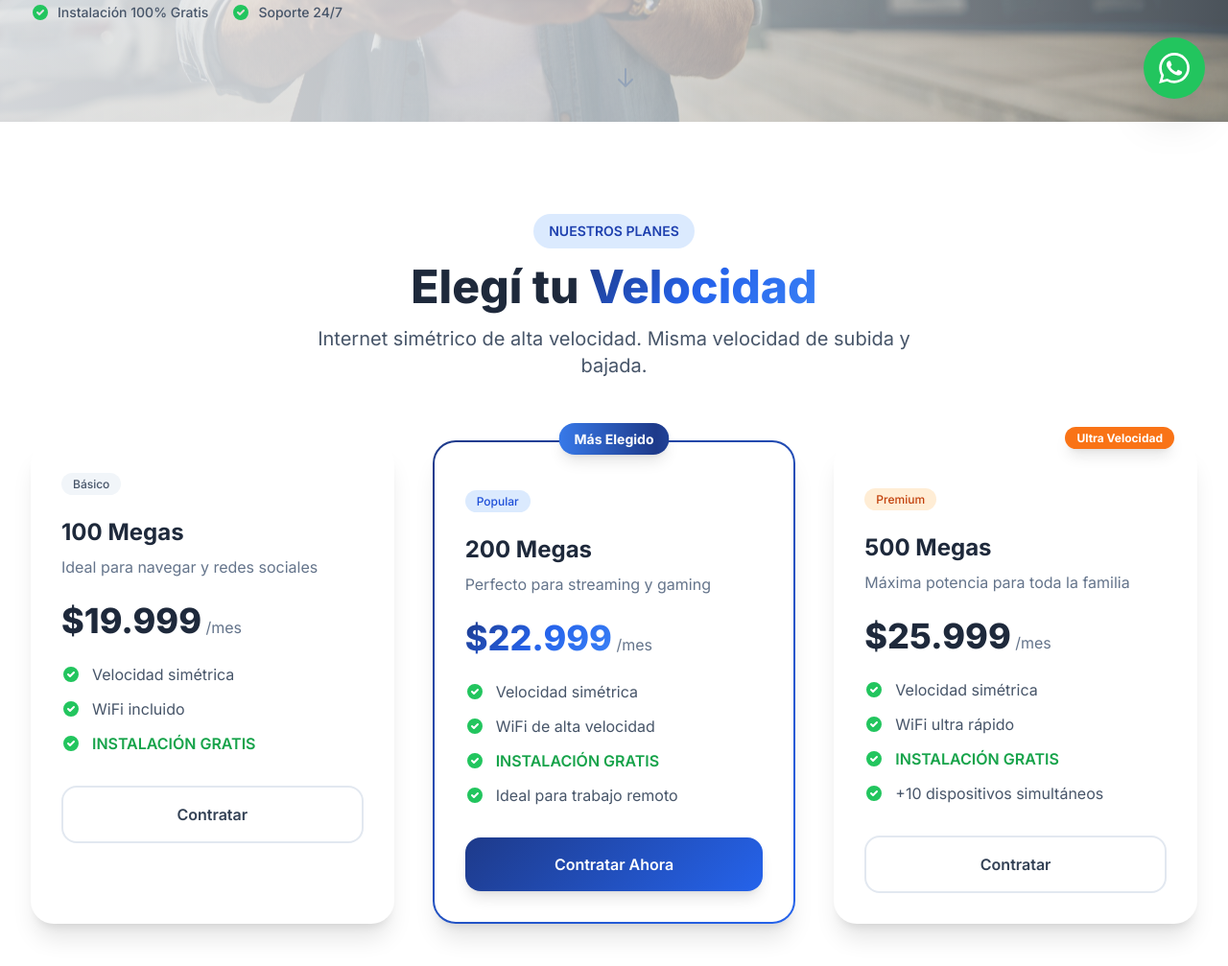
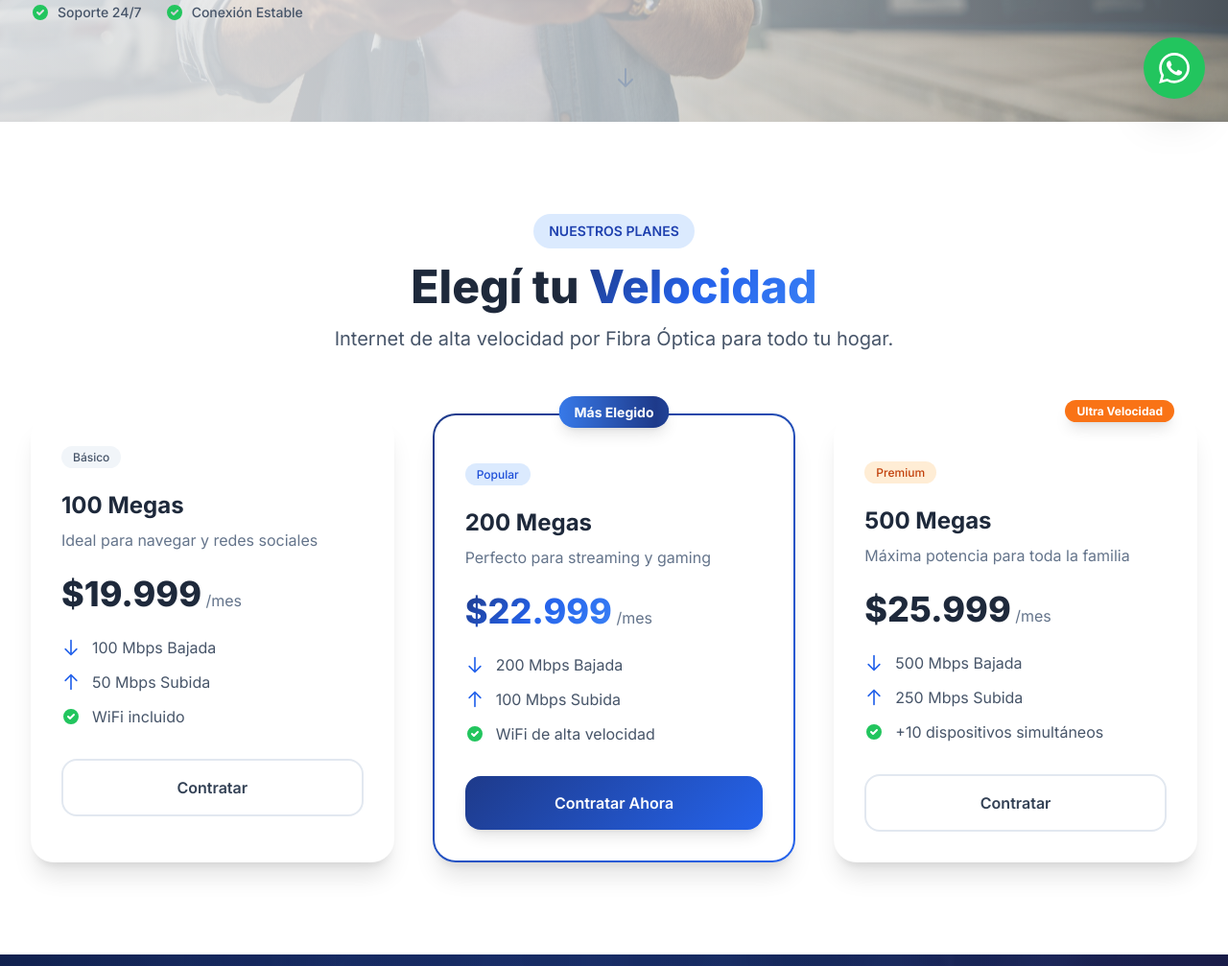
Before and after one commit to agustinSC2034/LARANET, a plain HTML site: page index.html in a window 1280 px wide. Shown: the part 673-1680 px from the top of the page at 96% size. Drawn offline with nearby package versions, Linux system fonts and the light colour scheme.

Commit message:
Update marketing copy and icons in index.html
Revise product messaging and visuals across the landing page: replace references to “Internet simétrico/instalación gratis” with fiber-focused copy and new CTAs (e.g. “Conectate a lo que más te gusta”, “Soporte 24/7”, “Conexión Estable”). Update plan bullets to explicit speeds (100/50, 200/100, 500/250 Mbps), swap checklist icons from filled green checks to blue outlined stroke icons, and refresh feature card headings and descriptions (e.g. "Ultra Velocidad", "Menor Latencia", "Navegación Ilimitada", "Sin Línea Telefónica") with updated SVG paths. These edits refresh the product positioning and UI icons to better reflect the fiber service offering and speed tiers.

```diff
--- a/index.html
+++ b/index.html
@@ -570,8 +570,8 @@
                     </h1>
 
                     <p class="text-xl text-slate-600 mb-8 max-w-lg font-medium">
-                        Internet Simétrico por Fibra Óptica + TV HD. <br>
-                        <span class="font-semibold text-blue-600">Instalación 100% Bonificada.</span>
+                        Internet por Fibra Óptica + TV HD. <br>
+                        <span class="font-semibold text-blue-600">Conectate a lo que más te gusta.</span>
                     </p>
 
                     <div class="flex flex-col sm:flex-row gap-4">
@@ -594,13 +594,13 @@
                             <svg class="w-5 h-5 text-green-500 mr-2" fill="currentColor" viewBox="0 0 20 20">
                                 <path fill-rule="evenodd" d="M10 18a8 8 0 100-16 8 8 0 000 16zm3.707-9.293a1 1 0 00-1.414-1.414L9 10.586 7.707 9.293a1 1 0 00-1.414 1.414l2 2a1 1 0 001.414 0l4-4z" clip-rule="evenodd"/>
                             </svg>
-                            <span class="text-sm">Instalación 100% Gratis</span>
+                            <span class="text-sm">Soporte 24/7</span>
                         </div>
                         <div class="flex items-center">
                             <svg class="w-5 h-5 text-green-500 mr-2" fill="currentColor" viewBox="0 0 20 20">
                                 <path fill-rule="evenodd" d="M10 18a8 8 0 100-16 8 8 0 000 16zm3.707-9.293a1 1 0 00-1.414-1.414L9 10.586 7.707 9.293a1 1 0 00-1.414 1.414l2 2a1 1 0 001.414 0l4-4z" clip-rule="evenodd"/>
                             </svg>
-                            <span class="text-sm">Soporte 24/7</span>
+                            <span class="text-sm">Conexión Estable</span>
                         </div>
                     </div>
                 </div>
@@ -636,7 +636,7 @@
                     Elegí tu <span class="gradient-text">Velocidad</span>
                 </h2>
                 <p class="text-xl text-slate-600 max-w-2xl mx-auto">
-                    Internet simétrico de alta velocidad. Misma velocidad de subida y bajada.
+                    Internet de alta velocidad por Fibra Óptica para todo tu hogar.
                 </p>
             </div>
 
@@ -654,22 +654,22 @@
                     </div>
                     <ul class="space-y-3 mb-8">
                         <li class="flex items-center text-slate-600">
-                            <svg class="w-5 h-5 text-green-500 mr-3" fill="currentColor" viewBox="0 0 20 20">
-                                <path fill-rule="evenodd" d="M10 18a8 8 0 100-16 8 8 0 000 16zm3.707-9.293a1 1 0 00-1.414-1.414L9 10.586 7.707 9.293a1 1 0 00-1.414 1.414l2 2a1 1 0 001.414 0l4-4z" clip-rule="evenodd"/>
+                            <svg class="w-5 h-5 text-blue-600 mr-3" fill="none" stroke="currentColor" viewBox="0 0 24 24">
+                                <path stroke-linecap="round" stroke-linejoin="round" stroke-width="2" d="M19 14l-7 7m0 0l-7-7m7 7V3"/>
                             </svg>
-                            Velocidad simétrica
+                            100 Mbps Bajada
+                        </li>
+                        <li class="flex items-center text-slate-600">
+                            <svg class="w-5 h-5 text-blue-600 mr-3" fill="none" stroke="currentColor" viewBox="0 0 24 24">
+                                <path stroke-linecap="round" stroke-linejoin="round" stroke-width="2" d="M5 10l7-7m0 0l7 7m-7-7v18"/>
+                            </svg>
+                            50 Mbps Subida
                         </li>
                         <li class="flex items-center text-slate-600">
                             <svg class="w-5 h-5 text-green-500 mr-3" fill="currentColor" viewBox="0 0 20 20">
                                 <path fill-rule="evenodd" d="M10 18a8 8 0 100-16 8 8 0 000 16zm3.707-9.293a1 1 0 00-1.414-1.414L9 10.586 7.707 9.293a1 1 0 00-1.414 1.414l2 2a1 1 0 001.414 0l4-4z" clip-rule="evenodd"/>
                             </svg>
                             WiFi incluido
-                        </li>
-                        <li class="flex items-center text-green-600 font-semibold">
-                            <svg class="w-5 h-5 text-green-500 mr-3" fill="currentColor" viewBox="0 0 20 20">
-                                <path fill-rule="evenodd" d="M10 18a8 8 0 100-16 8 8 0 000 16zm3.707-9.293a1 1 0 00-1.414-1.414L9 10.586 7.707 9.293a1 1 0 00-1.414 1.414l2 2a1 1 0 001.414 0l4-4z" clip-rule="evenodd"/>
-                            </svg>
-                            INSTALACIÓN GRATIS
                         </li>
                     </ul>
                     <a href="https://wa.me/5491123948816?text=Hola!%20Me%20interesa%20el%20plan%20de%20100%20Megas" target="_blank" class="block w-full py-4 text-center border-2 border-slate-200 text-slate-700 rounded-2xl font-semibold hover:border-blue-400 hover:text-blue-600 transition-all hover:scale-105">
@@ -695,28 +695,22 @@
                     </div>
                     <ul class="space-y-3 mb-8">
                         <li class="flex items-center text-slate-600">
-                            <svg class="w-5 h-5 text-green-500 mr-3" fill="currentColor" viewBox="0 0 20 20">
-                                <path fill-rule="evenodd" d="M10 18a8 8 0 100-16 8 8 0 000 16zm3.707-9.293a1 1 0 00-1.414-1.414L9 10.586 7.707 9.293a1 1 0 00-1.414 1.414l2 2a1 1 0 001.414 0l4-4z" clip-rule="evenodd"/>
+                            <svg class="w-5 h-5 text-blue-600 mr-3" fill="none" stroke="currentColor" viewBox="0 0 24 24">
+                                <path stroke-linecap="round" stroke-linejoin="round" stroke-width="2" d="M19 14l-7 7m0 0l-7-7m7 7V3"/>
                             </svg>
-                            Velocidad simétrica
+                            200 Mbps Bajada
+                        </li>
+                        <li class="flex items-center text-slate-600">
+                            <svg class="w-5 h-5 text-blue-600 mr-3" fill="none" stroke="currentColor" viewBox="0 0 24 24">
+                                <path stroke-linecap="round" stroke-linejoin="round" stroke-width="2" d="M5 10l7-7m0 0l7 7m-7-7v18"/>
+                            </svg>
+                            100 Mbps Subida
                         </li>
                         <li class="flex items-center text-slate-600">
                             <svg class="w-5 h-5 text-green-500 mr-3" fill="currentColor" viewBox="0 0 20 20">
                                 <path fill-rule="evenodd" d="M10 18a8 8 0 100-16 8 8 0 000 16zm3.707-9.293a1 1 0 00-1.414-1.414L9 10.586 7.707 9.293a1 1 0 00-1.414 1.414l2 2a1 1 0 001.414 0l4-4z" clip-rule="evenodd"/>
                             </svg>
                             WiFi de alta velocidad
-                        </li>
-                        <li class="flex items-center text-green-600 font-semibold">
-                            <svg class="w-5 h-5 text-green-500 mr-3" fill="currentColor" viewBox="0 0 20 20">
-                                <path fill-rule="evenodd" d="M10 18a8 8 0 100-16 8 8 0 000 16zm3.707-9.293a1 1 0 00-1.414-1.414L9 10.586 7.707 9.293a1 1 0 00-1.414 1.414l2 2a1 1 0 001.414 0l4-4z" clip-rule="evenodd"/>
-                            </svg>
-                            INSTALACIÓN GRATIS
-                        </li>
-                        <li class="flex items-center text-slate-600">
-                            <svg class="w-5 h-5 text-green-500 mr-3" fill="currentColor" viewBox="0 0 20 20">
-                                <path fill-rule="evenodd" d="M10 18a8 8 0 100-16 8 8 0 000 16zm3.707-9.293a1 1 0 00-1.414-1.414L9 10.586 7.707 9.293a1 1 0 00-1.414 1.414l2 2a1 1 0 001.414 0l4-4z" clip-rule="evenodd"/>
-                            </svg>
-                            Ideal para trabajo remoto
                         </li>
                     </ul>
                     <a href="https://wa.me/5491123948816?text=Hola!%20Me%20interesa%20el%20plan%20de%20200%20Megas" target="_blank" class="gradient-btn block w-full py-4 text-center text-white rounded-2xl font-semibold shadow-lg">
@@ -742,22 +736,16 @@
                     </div>
                     <ul class="space-y-3 mb-8">
                         <li class="flex items-center text-slate-600">
-                            <svg class="w-5 h-5 text-green-500 mr-3" fill="currentColor" viewBox="0 0 20 20">
-                                <path fill-rule="evenodd" d="M10 18a8 8 0 100-16 8 8 0 000 16zm3.707-9.293a1 1 0 00-1.414-1.414L9 10.586 7.707 9.293a1 1 0 00-1.414 1.414l2 2a1 1 0 001.414 0l4-4z" clip-rule="evenodd"/>
+                            <svg class="w-5 h-5 text-blue-600 mr-3" fill="none" stroke="currentColor" viewBox="0 0 24 24">
+                                <path stroke-linecap="round" stroke-linejoin="round" stroke-width="2" d="M19 14l-7 7m0 0l-7-7m7 7V3"/>
                             </svg>
-                            Velocidad simétrica
+                            500 Mbps Bajada
                         </li>
                         <li class="flex items-center text-slate-600">
-                            <svg class="w-5 h-5 text-green-500 mr-3" fill="currentColor" viewBox="0 0 20 20">
-                                <path fill-rule="evenodd" d="M10 18a8 8 0 100-16 8 8 0 000 16zm3.707-9.293a1 1 0 00-1.414-1.414L9 10.586 7.707 9.293a1 1 0 00-1.414 1.414l2 2a1 1 0 001.414 0l4-4z" clip-rule="evenodd"/>
+                            <svg class="w-5 h-5 text-blue-600 mr-3" fill="none" stroke="currentColor" viewBox="0 0 24 24">
+                                <path stroke-linecap="round" stroke-linejoin="round" stroke-width="2" d="M5 10l7-7m0 0l7 7m-7-7v18"/>
                             </svg>
-                            WiFi ultra rápido
-                        </li>
-                        <li class="flex items-center text-green-600 font-semibold">
-                            <svg class="w-5 h-5 text-green-500 mr-3" fill="currentColor" viewBox="0 0 20 20">
-                                <path fill-rule="evenodd" d="M10 18a8 8 0 100-16 8 8 0 000 16zm3.707-9.293a1 1 0 00-1.414-1.414L9 10.586 7.707 9.293a1 1 0 00-1.414 1.414l2 2a1 1 0 001.414 0l4-4z" clip-rule="evenodd"/>
-                            </svg>
-                            INSTALACIÓN GRATIS
+                            250 Mbps Subida
                         </li>
                         <li class="flex items-center text-slate-600">
                             <svg class="w-5 h-5 text-green-500 mr-3" fill="currentColor" viewBox="0 0 20 20">
@@ -789,7 +777,7 @@
                     <span class="text-white text-xl">por 12 meses</span>
                 </div>
                 <p class="text-xl text-white/80 max-w-2xl mx-auto">
-                    Disfrutá de todo el fútbol en vivo con el Pack Premium. ¡Todo en un solo pago!
+                    Disfrutá de todo el fútbol en vivo con el Pack Premium. ¡Todo en el mismo abono!
                 </p>
             </div>
 
@@ -886,26 +874,24 @@
             </div>
 
             <div class="grid md:grid-cols-3 gap-8">
-                <!-- Velocidad Simétrica -->
                 <div class="bg-gradient-to-br from-blue-50 to-white rounded-3xl p-8 border border-blue-100 hover:shadow-xl hover:shadow-blue-100/50 transition-all duration-300 fade-in-up group">
                     <div class="w-16 h-16 bg-gradient-to-br from-blue-500 to-blue-600 rounded-2xl flex items-center justify-center mb-6 group-hover:scale-110 transition-transform">
                         <svg class="w-8 h-8 text-white" fill="none" stroke="currentColor" viewBox="0 0 24 24">
-                            <path stroke-linecap="round" stroke-linejoin="round" stroke-width="2" d="M7 16V4m0 0L3 8m4-4l4 4m6 0v12m0 0l4-4m-4 4l-4-4"/>
+                            <path stroke-linecap="round" stroke-linejoin="round" stroke-width="2" d="M13 10V3L4 14h7v7l9-11h-7z"/>
                         </svg>
                     </div>
-                    <h3 class="text-2xl font-bold text-slate-800 mb-4">Velocidad Simétrica</h3>
+                    <h3 class="text-2xl font-bold text-slate-800 mb-4">Ultra Velocidad</h3>
                     <p class="text-slate-600 mb-4">
-                        Misma velocidad de subida y bajada. Ideal para videollamadas, streaming en vivo y trabajo remoto.
+                        Descargá archivos pesados en segundos y mirá tus series favoritas en 4K sin interrupciones.
                     </p>
                     <div class="flex items-center text-blue-600 font-semibold">
                         <svg class="w-5 h-5 mr-2" fill="currentColor" viewBox="0 0 20 20">
                             <path fill-rule="evenodd" d="M10 18a8 8 0 100-16 8 8 0 000 16zm3.707-9.293a1 1 0 00-1.414-1.414L9 10.586 7.707 9.293a1 1 0 00-1.414 1.414l2 2a1 1 0 001.414 0l4-4z" clip-rule="evenodd"/>
                         </svg>
-                        Hasta 500 Mbps de subida
+                        Ancho de banda superior
                     </div>
                 </div>
 
-                <!-- Estabilidad Climática -->
                 <div class="bg-gradient-to-br from-emerald-50 to-white rounded-3xl p-8 border border-emerald-100 hover:shadow-xl hover:shadow-emerald-100/50 transition-all duration-300 fade-in-up group" style="animation-delay: 0.15s;">
                     <div class="w-16 h-16 bg-gradient-to-br from-emerald-500 to-emerald-600 rounded-2xl flex items-center justify-center mb-6 group-hover:scale-110 transition-transform">
                         <svg class="w-8 h-8 text-white" fill="none" stroke="currentColor" viewBox="0 0 24 24">
@@ -924,11 +910,10 @@
                     </div>
                 </div>
 
-                <!-- Menor Latencia -->
                 <div class="bg-gradient-to-br from-violet-50 to-white rounded-3xl p-8 border border-violet-100 hover:shadow-xl hover:shadow-violet-100/50 transition-all duration-300 fade-in-up group" style="animation-delay: 0.3s;">
                     <div class="w-16 h-16 bg-gradient-to-br from-violet-500 to-violet-600 rounded-2xl flex items-center justify-center mb-6 group-hover:scale-110 transition-transform">
                         <svg class="w-8 h-8 text-white" fill="none" stroke="currentColor" viewBox="0 0 24 24">
-                            <path stroke-linecap="round" stroke-linejoin="round" stroke-width="2" d="M13 10V3L4 14h7v7l9-11h-7z"/>
+                            <path stroke-linecap="round" stroke-linejoin="round" stroke-width="2" d="M12 8v4l3 3m6-3a9 9 0 11-18 0 9 9 0 0118 0z"/>
                         </svg>
                     </div>
                     <h3 class="text-2xl font-bold text-slate-800 mb-4">Menor Latencia</h3>
@@ -1022,21 +1007,22 @@
                 <div class="bg-white rounded-3xl p-8 shadow-lg text-center glow-hover fade-in-up" style="animation-delay: 0.1s;">
                     <div class="w-16 h-16 bg-gradient-to-br from-green-500 to-emerald-500 rounded-2xl flex items-center justify-center mx-auto mb-6 icon-pulse">
                         <svg class="w-8 h-8 text-white" fill="none" stroke="currentColor" viewBox="0 0 24 24">
-                            <path stroke-linecap="round" stroke-linejoin="round" stroke-width="2" d="M12 8c-1.657 0-3 .895-3 2s1.343 2 3 2 3 .895 3 2-1.343 2-3 2m0-8c1.11 0 2.08.402 2.599 1M12 8V7m0 1v8m0 0v1m0-1c-1.11 0-2.08-.402-2.599-1M21 12a9 9 0 11-18 0 9 9 0 0118 0z"/>
+                            <path stroke-linecap="round" stroke-linejoin="round" stroke-width="2" d="M3.055 11H5a2 2 0 012 2v1a2 2 0 002 2 2 2 0 012 2v2.945M8 3.935V5.5A2.5 2.5 0 0010.5 8h.5a2 2 0 012 2 2 2 0 104 0 2 2 0 012-2h1.064M15 20.488V18a2 2 0 012-2h3.064M21 12a9 9 0 11-18 0 9 9 0 0118 0z"/>
                         </svg>
                     </div>
-                    <h3 class="text-xl font-bold text-slate-800 mb-3">Instalación Gratis</h3>
-                    <p class="text-slate-600">Instalación 100% bonificada. Sin costos ocultos ni sorpresas.</p>
+                    <h3 class="text-xl font-bold text-slate-800 mb-3">Navegación Ilimitada</h3>
+                    <p class="text-slate-600">Navegá, descargá y mirá todo lo que quieras sin límites de datos.</p>
                 </div>
 
                 <div class="bg-white rounded-3xl p-8 shadow-lg text-center glow-hover fade-in-up" style="animation-delay: 0.2s;">
                     <div class="w-16 h-16 bg-gradient-to-br from-orange-500 to-red-500 rounded-2xl flex items-center justify-center mx-auto mb-6 icon-pulse">
                         <svg class="w-8 h-8 text-white" fill="none" stroke="currentColor" viewBox="0 0 24 24">
-                            <path stroke-linecap="round" stroke-linejoin="round" stroke-width="2" d="M7 16V4m0 0L3 8m4-4l4 4m6 0v12m0 0l4-4m-4 4l-4-4"/>
+                            <path stroke-linecap="round" stroke-linejoin="round" stroke-width="2" d="M3 5a2 2 0 012-2h3.28a1 1 0 01.948.684l1.498 4.493a1 1 0 01-.502 1.21l-2.257 1.13a11.042 11.042 0 005.516 5.516l1.13-2.257a1 1 0 011.21-.502l4.493 1.498a1 1 0 01.684.949V19a2 2 0 01-2 2h-1C9.716 21 3 12.284 3 4V5z"/>
+                            <path stroke-linecap="round" stroke-linejoin="round" stroke-width="2" d="M15 5h-2m2 0v2m0-2l-3 3"/>
                         </svg>
                     </div>
-                    <h3 class="text-xl font-bold text-slate-800 mb-3">Velocidad Simétrica</h3>
-                    <p class="text-slate-600">Misma velocidad de subida y bajada. Ideal para videollamadas y streaming.</p>
+                    <h3 class="text-xl font-bold text-slate-800 mb-3">Sin Línea Telefónica</h3>
+                    <p class="text-slate-600">No necesitás tener teléfono fijo para tener nuestro servicio.</p>
                 </div>
 
                 <div class="bg-white rounded-3xl p-8 shadow-lg text-center glow-hover fade-in-up" style="animation-delay: 0.3s;">
```
